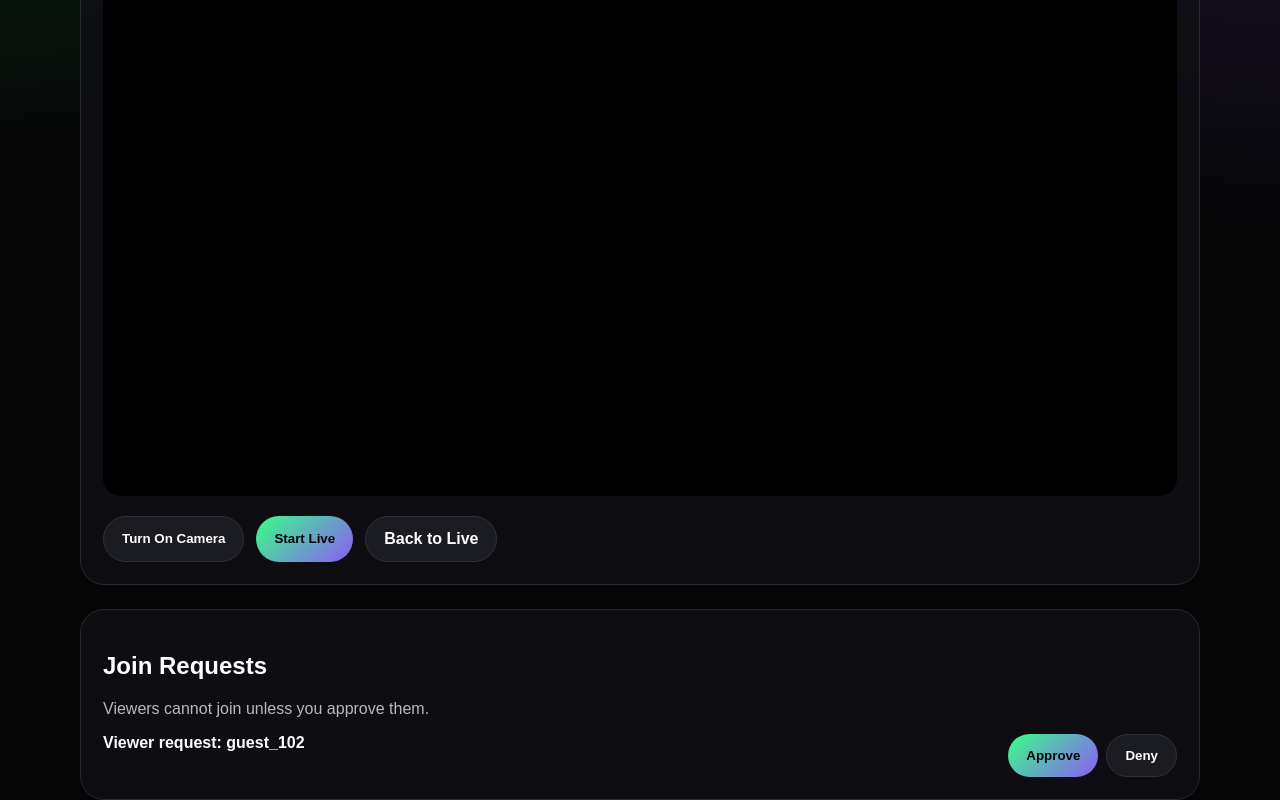
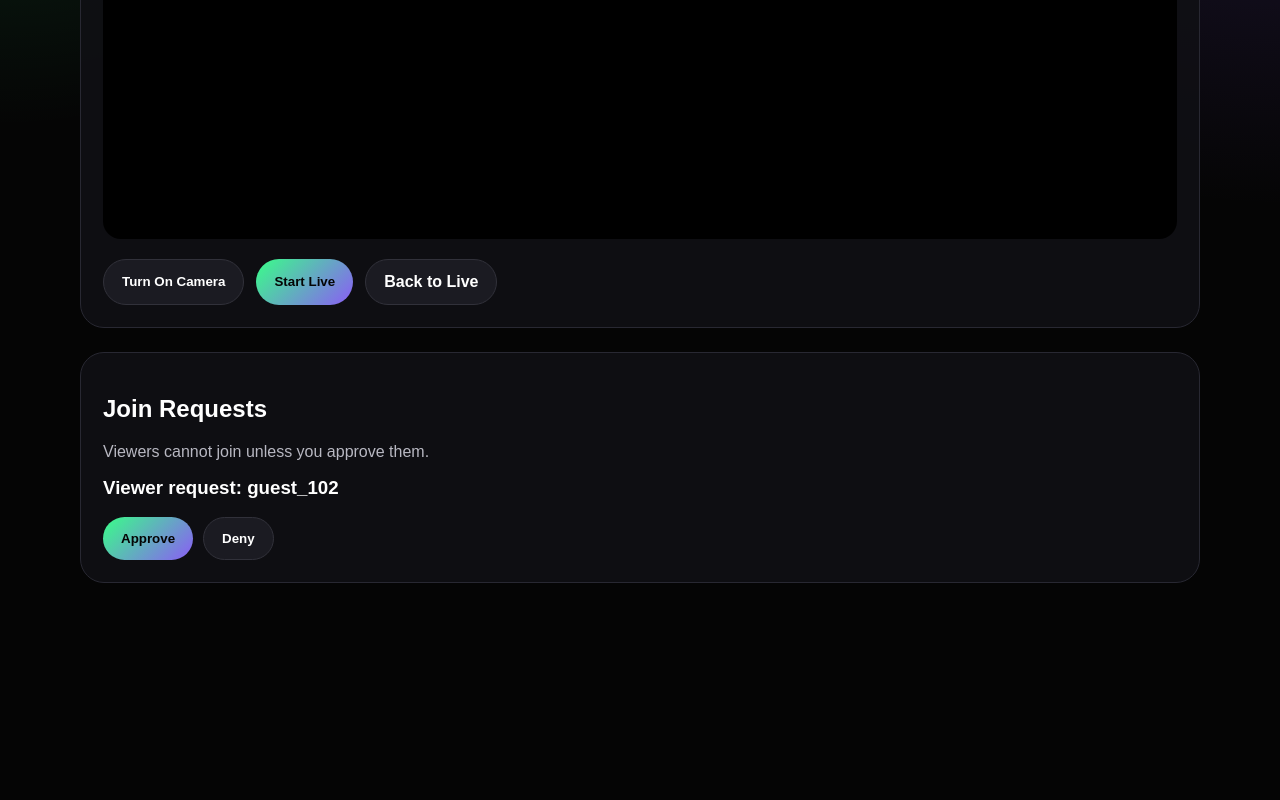
Before and after one commit to luchibagz-prog/utv-network-app, a Next.js app: page /live-room in a window 1280 px wide. Shown: the part 347-1147 px from the top of the page. After the commit the page ends 930 px from the top, so only its background shows below. Built offline with nearby package versions, Linux system fonts and the light colour scheme.

Commit message:
Rebuild live room clean

```diff
--- a/app/live-room/page.tsx
+++ b/app/live-room/page.tsx
@@ -3,6 +3,7 @@
 import { useRef, useState } from "react";
 import Link from "next/link";
 import UTVNav from "../components/UTVNav";
+import { supabase } from "../../lib/supabaseClient";
 
 export default function LiveRoomPage() {
   const videoRef = useRef<HTMLVideoElement | null>(null);
@@ -32,17 +33,34 @@ async function startCamera() {
     }
   }
 
-  function startLive() {
+  async function startLive() {
     if (!liveTitle.trim()) {
       setMessage("Add a live title first.");
       return;
     }
 
+    const { data: userData } = await supabase.auth.getUser();
+    const hostEmail = userData.user?.email || "CEO@UTV.app";
+
+    await supabase.from("live_streams").insert({
+      host_email: hostEmail,
+      title: liveTitle,
+      is_live: true,
+    });
+
     setIsLive(true);
     setMessage("You are now live on UTV.");
   }
 
-  function endLive() {
+  async function endLive() {
+    const { data: userData } = await supabase.auth.getUser();
+    const hostEmail = userData.user?.email || "CEO@UTV.app";
+
+    await supabase
+      .from("live_streams")
+      .update({ is_live: false })
+      .eq("host_email", hostEmail);
+
     setIsLive(false);
     setMessage("Live ended.");
   }
@@ -63,7 +81,7 @@ async function startCamera() {
 
       <section className="card" style={{ marginTop: 24 }}>
         <p style={{ color: "var(--muted)" }}>UTV Live Room</p>
-        <h1>{isLive ? "You’re Live" : "Start Your Live"}</h1>
+        <h1>{isLive ? "You're Live" : "Start Your Live"}</h1>
 
         <input
           className="input"
@@ -79,16 +97,23 @@ async function startCamera() {
           playsInline
           style={{
             width: "100%",
+            height: 280,
             marginTop: 16,
             borderRadius: 18,
             background: "#000",
             transform: "scaleX(-1)",
             objectFit: "cover",
           }}
-
         />
 
-        <div style={{ display: "flex", gap: 12, flexWrap: "wrap", marginTop: 16 }}>
+        <div
+          style={{
+            display: "flex",
+            gap: 12,
+            flexWrap: "wrap",
+            marginTop: 16,
+          }}
+        >
           <button className="btn secondary" onClick={startCamera}>
             Turn On Camera
           </button>
@@ -98,7 +123,7 @@ async function startCamera() {
               Start Live
             </button>
           ) : (
-            <button className="btn secondary" onClick={endLive}>
+            <button className="btn" onClick={endLive}>
               End Live
             </button>
           )}
@@ -108,7 +133,9 @@ async function startCamera() {
           </Link>
         </div>
 
-        {message && <p style={{ marginTop: 14 }}>{message}</p>}
+        {message && (
+          <p style={{ color: "var(--muted)", marginTop: 14 }}>{message}</p>
+        )}
       </section>
 
       <section className="card" style={{ marginTop: 24 }}>
@@ -117,33 +144,30 @@ async function startCamera() {
           Viewers cannot join unless you approve them.
         </p>
 
-        {requests.length === 0 ? (
-          <p>No join requests.</p>
-        ) : (
-          requests.map((request) => (
-            <div
-              key={request}
-              style={{
-                display: "flex",
-                justifyContent: "space-between",
-                gap: 10,
-                flexWrap: "wrap",
-                marginTop: 12,
-              }}
-            >
-              <strong>{request}</strong>
+        <div style={{ display: "grid", gap: 12, marginTop: 16 }}>
+          {requests.length === 0 && (
+            <p style={{ color: "var(--muted)" }}>No pending requests.</p>
+          )}
 
-              <div style={{ display: "flex", gap: 8 }}>
+          {requests.map((request) => (
+            <div key={request}>
+              <h3>{request}</h3>
+
+              <div style={{ display: "flex", gap: 10, marginTop: 10 }}>
                 <button className="btn" onClick={() => approveRequest(request)}>
                   Approve
                 </button>
-                <button className="btn secondary" onClick={() => denyRequest(request)}>
+
+                <button
+                  className="btn secondary"
+                  onClick={() => denyRequest(request)}
+                >
                   Deny
                 </button>
               </div>
             </div>
-          ))
-        )}
+          ))}
+        </div>
       </section>
     </main>
   );
```
Lines whose indentation alone changed are shown as unchanged.
